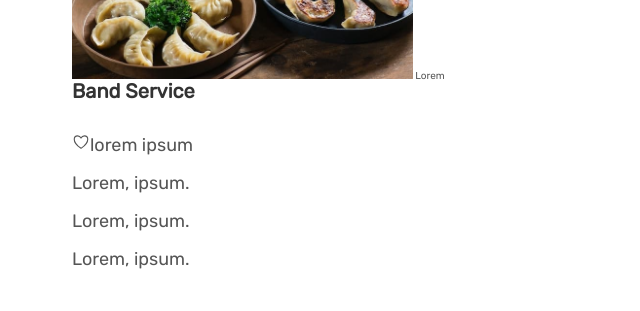
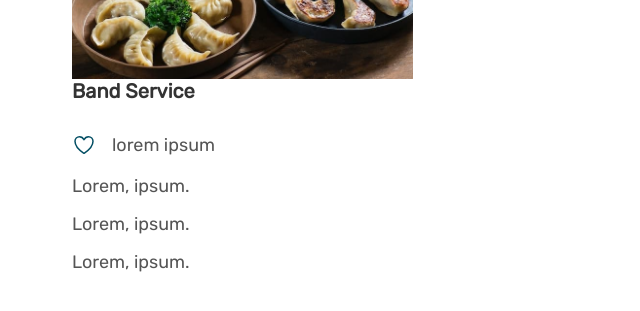
Before and after one commit to pawanchichirya/Events, a plain HTML site: page index.html in a window 1280 px wide. Shown: the part 3256-3567 px from the top of the page, 0-640 px from the left. Drawn offline with nearby package versions, Linux system fonts and the light colour scheme.

Commit message:
service sec

```diff
--- a/css/style.css
+++ b/css/style.css
@@ -295,4 +295,13 @@ body {
 
 .service-attribute {
   font-size: 1.8rem;
+  display: flex;
+  align-items: center;
+  gap: 1.6rem;
 }
+
+.icon {
+  height: 2.4rem;
+  width: 2.4rem;
+  color: #044f64;
+}
--- a/index.html
+++ b/index.html
@@ -145,11 +145,10 @@
             alt="band service"
             class="service-img"
           />
-          <span class="tag">Lorem</span>
           <p class="service-name">Band Service</p>
           <ul class="service-attributes">
             <li class="service-attribute">
-              <ion-icon name="heart-outline"></ion-icon><span>lorem ipsum</span>
+              <ion-icon name="heart-outline" class="icon"></ion-icon><span>lorem ipsum</span>
             </li>
             <li class="service-attribute">Lorem, ipsum.</li>
             <li class="service-attribute">Lorem, ipsum.</li>
```
